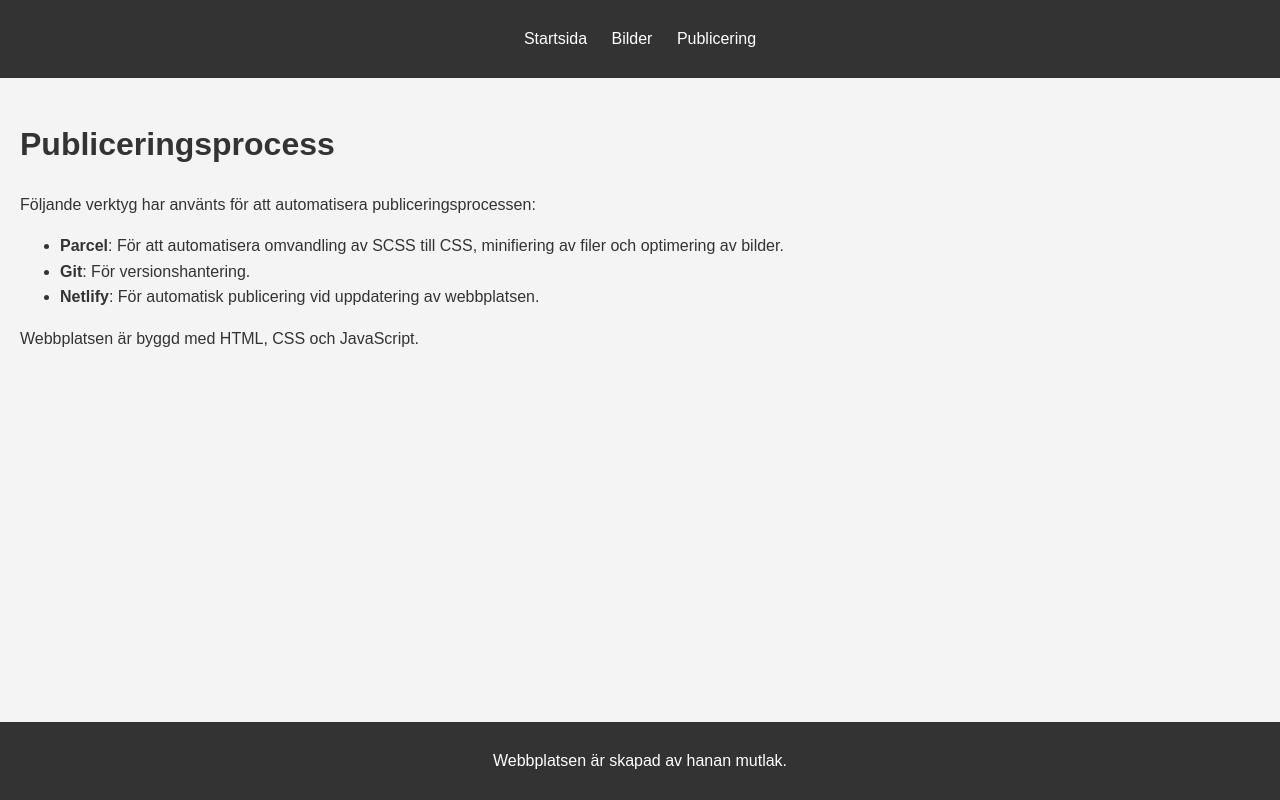
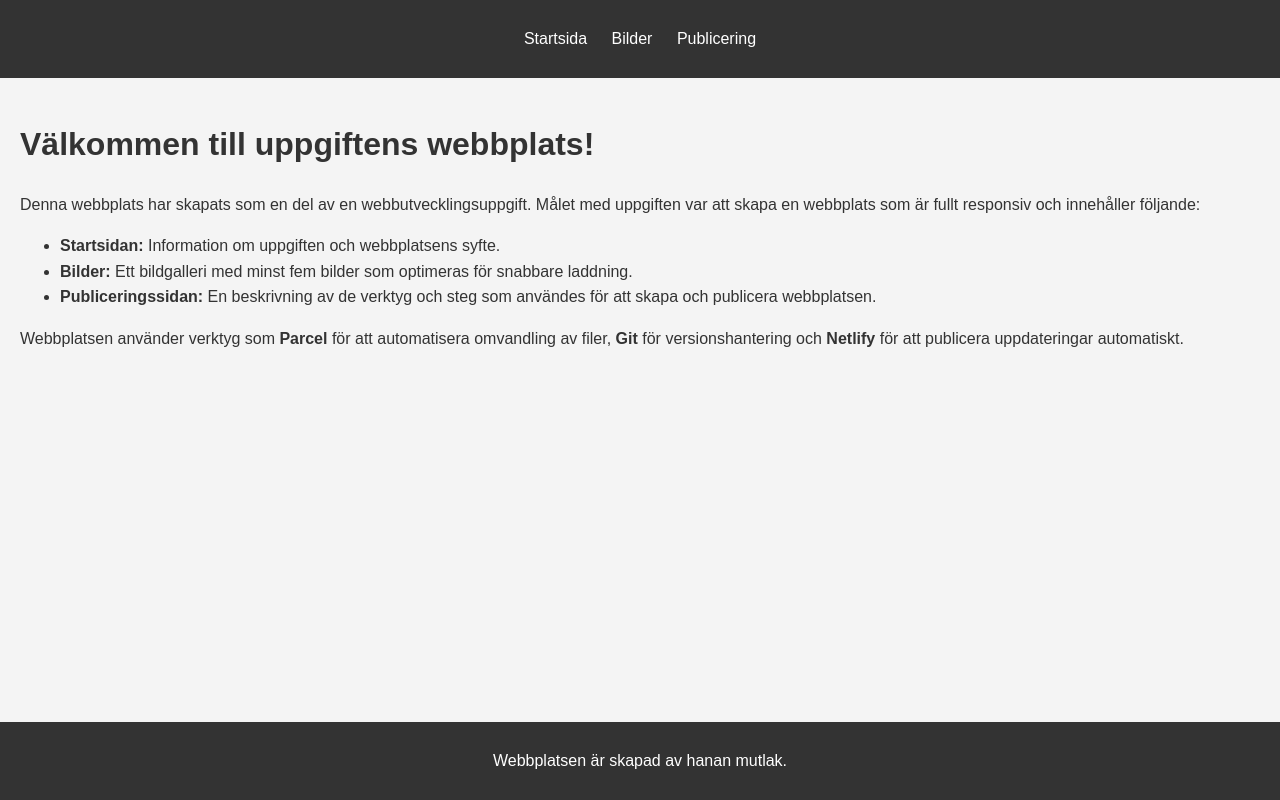
Before and after one commit to Hananmutlak/julia, a website built with Parcel: page src/publish.html in a window 1280 px wide. Built offline with nearby package versions, Linux system fonts and the light colour scheme.

```diff
--- a/src/publish.html
+++ b/src/publish.html
@@ -3,7 +3,7 @@
 <head>
     <meta charset="UTF-8">
     <meta name="viewport" content="width=device-width, initial-scale=1.0">
-    <title>Publiceringsprocess</title>
+    <title>Startsida</title>
     <link rel="stylesheet" href="./css/style.css">
 </head>
 <body>
@@ -17,14 +17,14 @@
         </nav>
     </header>
     <main>
-        <h1>Publiceringsprocess</h1>
-        <p>Följande verktyg har använts för att automatisera publiceringsprocessen:</p>
+        <h1>Välkommen till uppgiftens webbplats!</h1>
+        <p>Denna webbplats har skapats som en del av en webbutvecklingsuppgift. Målet med uppgiften var att skapa en webbplats som är fullt responsiv och innehåller följande:</p>
         <ul>
-            <li><strong>Parcel</strong>: För att automatisera omvandling av SCSS till CSS, minifiering av filer och optimering av bilder.</li>
-            <li><strong>Git</strong>: För versionshantering.</li>
-            <li><strong>Netlify</strong>: För automatisk publicering vid uppdatering av webbplatsen.</li>
+            <li><strong>Startsidan:</strong> Information om uppgiften och webbplatsens syfte.</li>
+            <li><strong>Bilder:</strong> Ett bildgalleri med minst fem bilder som optimeras för snabbare laddning.</li>
+            <li><strong>Publiceringssidan:</strong> En beskrivning av de verktyg och steg som användes för att skapa och publicera webbplatsen.</li>
         </ul>
-        <p>Webbplatsen är byggd med HTML, CSS och JavaScript.</p>
+        <p>Webbplatsen använder verktyg som <strong>Parcel</strong> för att automatisera omvandling av filer, <strong>Git</strong> för versionshantering och <strong>Netlify</strong> för att publicera uppdateringar automatiskt.</p>
     </main>
     <footer>
         <p>Webbplatsen är skapad av hanan mutlak.</p>
```
Also changed, not shown: package.json (+16 -6 lines), dist/images.html, dist/index.html, dist/publish.html, 1 other file.
